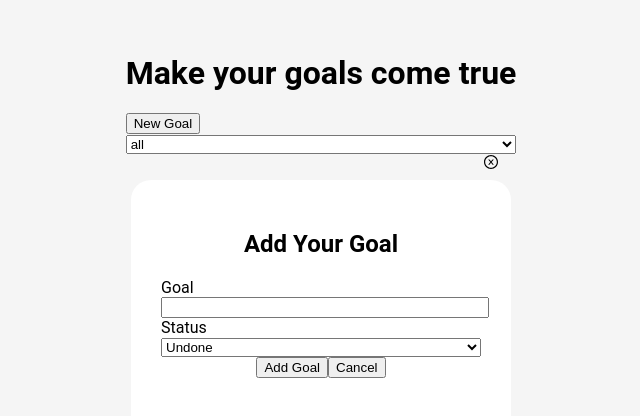
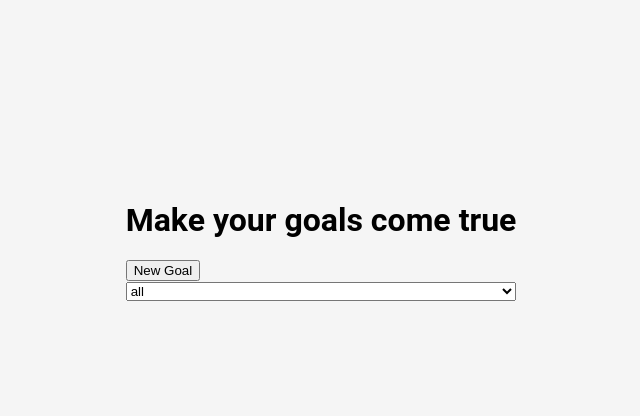
Before and after one commit to beyzamadenoglu/GoalApp, a React (Create React App) app: page / in a window 1280 px wide. Shown: the part 160-576 px from the top of the page, without its empty margins (319-959 px from the left). Built offline with nearby package versions, Linux system fonts and the light colour scheme.

Commit message:
reducer added

```diff
--- a/src/components/Button.js
+++ b/src/components/Button.js
@@ -1,9 +1,12 @@
 import React from 'react';
 
-function Button({ text, type }) {
+function Button({ text, type, func}) {
   return (
-  <button type={type}>{text}</button>
+    <>
+    <button type={type} onClick={func}>{text}</button>
+    </>
+
   )
 }
 
-export default Button
+export default Button;
--- a/src/components/GoalModal.js
+++ b/src/components/GoalModal.js
@@ -1,36 +1,50 @@
-import React from "react";
+import React, {useState} from "react";
 import { AiOutlineCloseCircle } from "react-icons/ai";
-import Button from '../components/Button';
+import Button from "../components/Button";
 
-function GoalModal({ openModal, setOpenModal }) {
-    const submitButton = "button";
+function GoalModal({openModal, setOpenModal}) {
+
+  const [goalName, setGoalName] = useState('');
+  const [status, setStatus] = useState('Undone');
+  const submitButton = "submit";
   const button = "button";
-    const add = "Add Goal"
-    const cancel = "Cancel"
+  const add = "Add Goal";
+  const cancel = "Cancel";
+
+  const handleSubmit = (e) => {
+    e.preventDefault();
+    console.log({goalName, status})
+  }
+
   return (
+    <>
+    {openModal && (
         <div className="modal-wrapper">
-      <AiOutlineCloseCircle className="modal-button" />
+        <AiOutlineCloseCircle className="modal-button" role="button" onClick={() => setOpenModal(false)}/>
         <div className="modal-container">
-        <form>
+          <form onSubmit={(e) => haitndleSubmit(e)}>
             <h2>Add Your Goal</h2>
             <label htmlFor="title">
               Goal
-            <input type="text" id="title"></input>
+              <input type="text" id="goalName" value={goalName} onChange={(e) => setGoalName(e.target.value)}></input>
             </label>
             <label htmlFor="status">
               Status
-            <select name="status" id="status">
+              <select name="status" id="status" value={status} onChange = {(e) => setStatus(e.target.value)}>
                 <option value="undone">Undone</option>
                 <option value="Done">Done</option>
               </select>
             </label>
             <div className="action-buttons">
               <Button type={submitButton} text={add}></Button>
-            <Button type={button} text={cancel}></Button>
+              <Button type={button} text={cancel} func={()=> setOpenModal(false)}></Button>
             </div>
           </form>
         </div>
       </div>
+    )}
+
+    </>
   );
 }
 
--- a/src/pages/Home.js
+++ b/src/pages/Home.js
@@ -1,20 +1,24 @@
 import React, {useState} from "react";
-
 import Header from "../components/Header";
 import Button from "../components/Button";
 import StatusButton from "../components/StatusButton";
 import GoalModal from "../components/GoalModal";
 
 function Home() {
+
   const [openModal, setOpenModal] = useState(false);
   const headertext = "Make your goals come true";
-  const saveText = "New Goal";
+  const newGoal = "New Goal";
   const submitButton = "submit";
   const button = "button"
+
+  const handleClick =() =>{
+   setOpenModal(true);
+  }
   return (
     <div>
       <Header text={headertext}></Header>
-      <Button type={button} text={saveText}/>
+      <Button type={button} text={newGoal} func={handleClick}/>
       <StatusButton>
         <option value="all">all</option>
         <option value="undone">undone</option>
@@ -24,5 +28,4 @@ function Home() {
     </div>
   );
 }
-
 export default Home;
```
Also changed, not shown: src/app/store.js (added, +9 -0 lines), src/components/Header.js (+3 -5 lines). Lines whose indentation alone changed are shown as unchanged.
